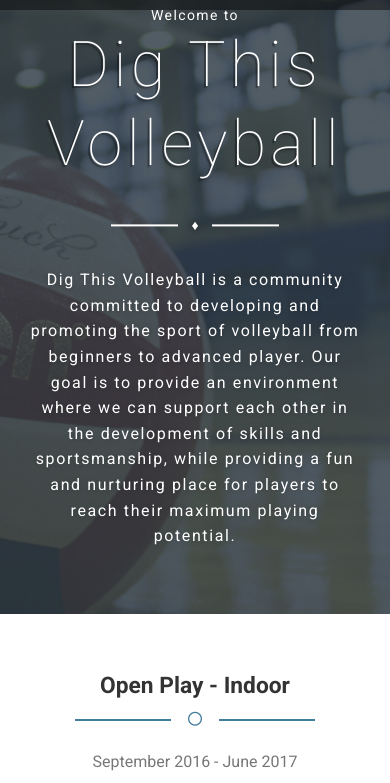
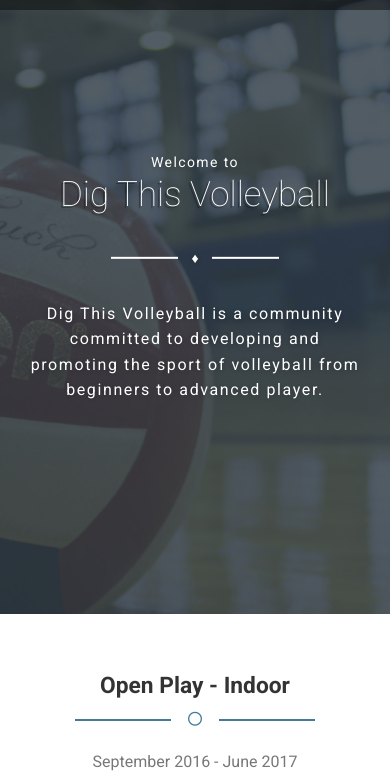
Before and after one commit to LKevinLeeL/DigThisVolleyball-2016, a plain HTML site: page index.html in a window 390 px wide. Shown: the part 61-844 px from the top of the page. Drawn offline with nearby package versions, Linux system fonts and the light colour scheme; a script that the page names is missing.

Commit message:
Fixed Logo for all browsers

```diff
--- a/index.html
+++ b/index.html
@@ -79,7 +79,7 @@
           <h1 class="title-modern">Dig This Volleyball</h1>
           <div class="separator line-separator">♦</div>
           <p class="description">
-            Dig This Volleyball is a community committed to developing and promoting the sport of volleyball from beginners to advanced player. Our goal is to provide an environment where we can support each other in the development of skills and sportsmanship, while providing a fun and nurturing place for players to reach their maximum playing potential.
+            Dig This Volleyball is a community committed to developing and promoting the sport of volleyball from beginners to advanced player.
           </p>
 
           </div>
--- a/less/style.less
+++ b/less/style.less
@@ -1246,6 +1246,8 @@ a,
     margin: 0 !important;
     svg {
       margin-top: 15px;
+      height: 45px;
+      width: 55px;
       @media @mobile {
       margin-top: 13px;
       height: 45px;
@@ -1263,6 +1265,9 @@ a,
     font-weight: 600;
     text-transform: uppercase;
     font-weight: 600;
+    @media @mobile {
+      padding: 10px 8px;
+    }
   }
   .btn {
     margin: 15px 3px;
@@ -1838,7 +1843,7 @@ a,
   vertical-align: center;
   line-height: 1.7;
   position: relative;
-  top: 44%;
+  top: 50%;
   -webkit-transform: translateY(-50%);
   -ms-transform: translateY(-50%);
   transform: translateY(-50%);
@@ -2495,8 +2500,8 @@ a,
     margin: 0;
   }
   .section-header .content h1 {
-    font-size: 4.5em;
-    letter-spacing: 0.07em;
+    font-size: 2.5em;
+    // letter-spacing: 0.07em;
   }
   .section-header .content h1 span {
     font-size: 1em;
```
Also changed, not shown: css/style.css.
